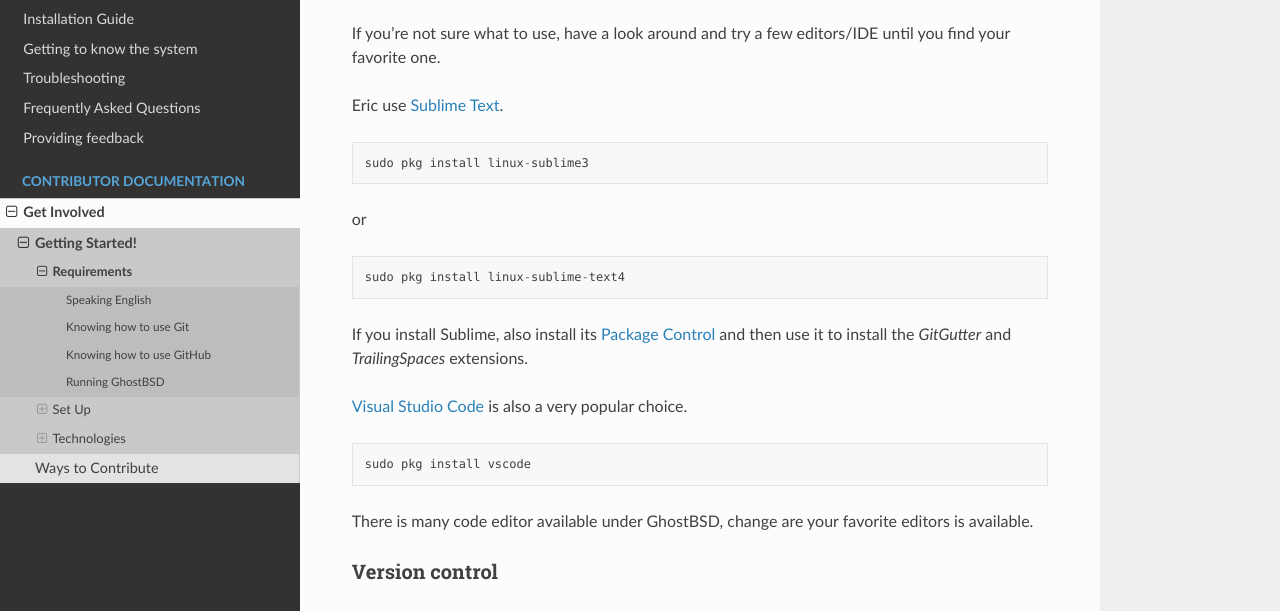
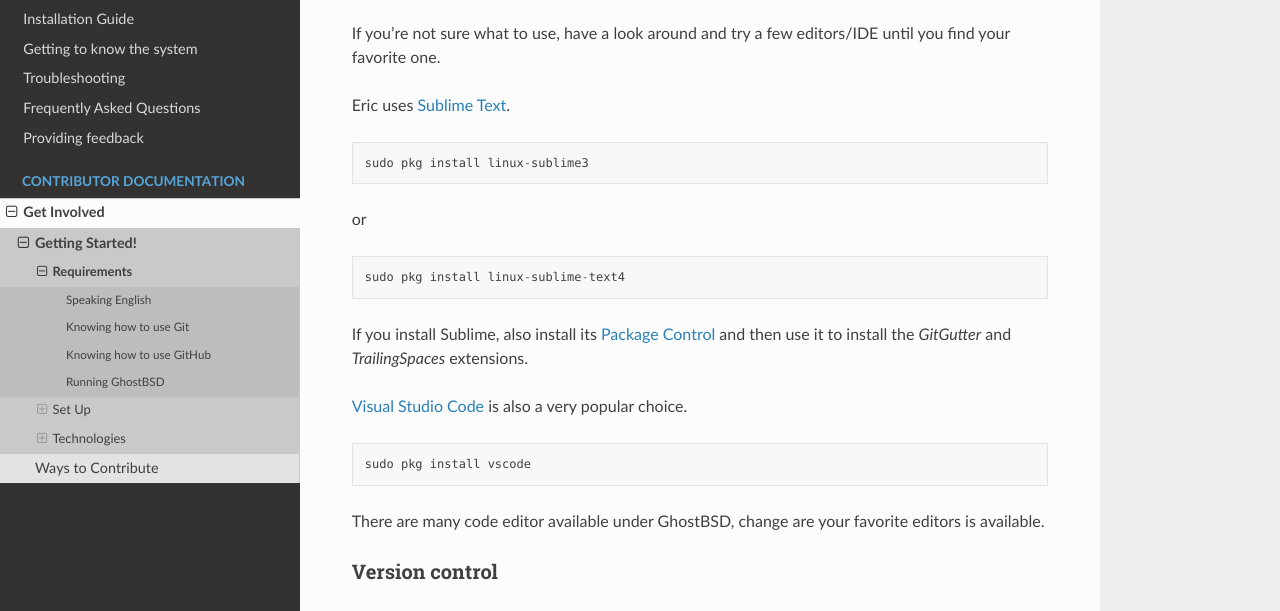
Before and after one commit to ghostbsd/documentation, a Sphinx documentation site: the page built from source/contributor/Getting_Started.md, in a window 1280 px wide and 900 px high, scrolled down 2565 px. Shown: the part 162-773 px from the top of the window. Built offline with Sphinx 7.4.7 and the Read the Docs theme 2.0.0, drawn with Linux system fonts in a browser that asks for light colours; pages that are not in the unit, such as notebooks, are missing from menus.

Commit message:
Fixed some grammar error

````diff
--- a/source/contributor/Getting_Started.md
+++ b/source/contributor/Getting_Started.md
@@ -95,7 +95,7 @@
 
 If you're not sure what to use, have a look around and try a few editors/IDE until you find your favorite one.
 
-Eric use [Sublime Text](https://www.sublimetext.com/).
+Eric uses [Sublime Text](https://www.sublimetext.com/).
 
 ```
 sudo pkg install linux-sublime3
@@ -113,7 +113,7 @@
 sudo pkg install vscode
 ```
 
-There is many code editor available under GhostBSD, change are your favorite editors is available.
+There are many code editor available under GhostBSD, change are your favorite editors is available.
 
 ### Version control
 
````
